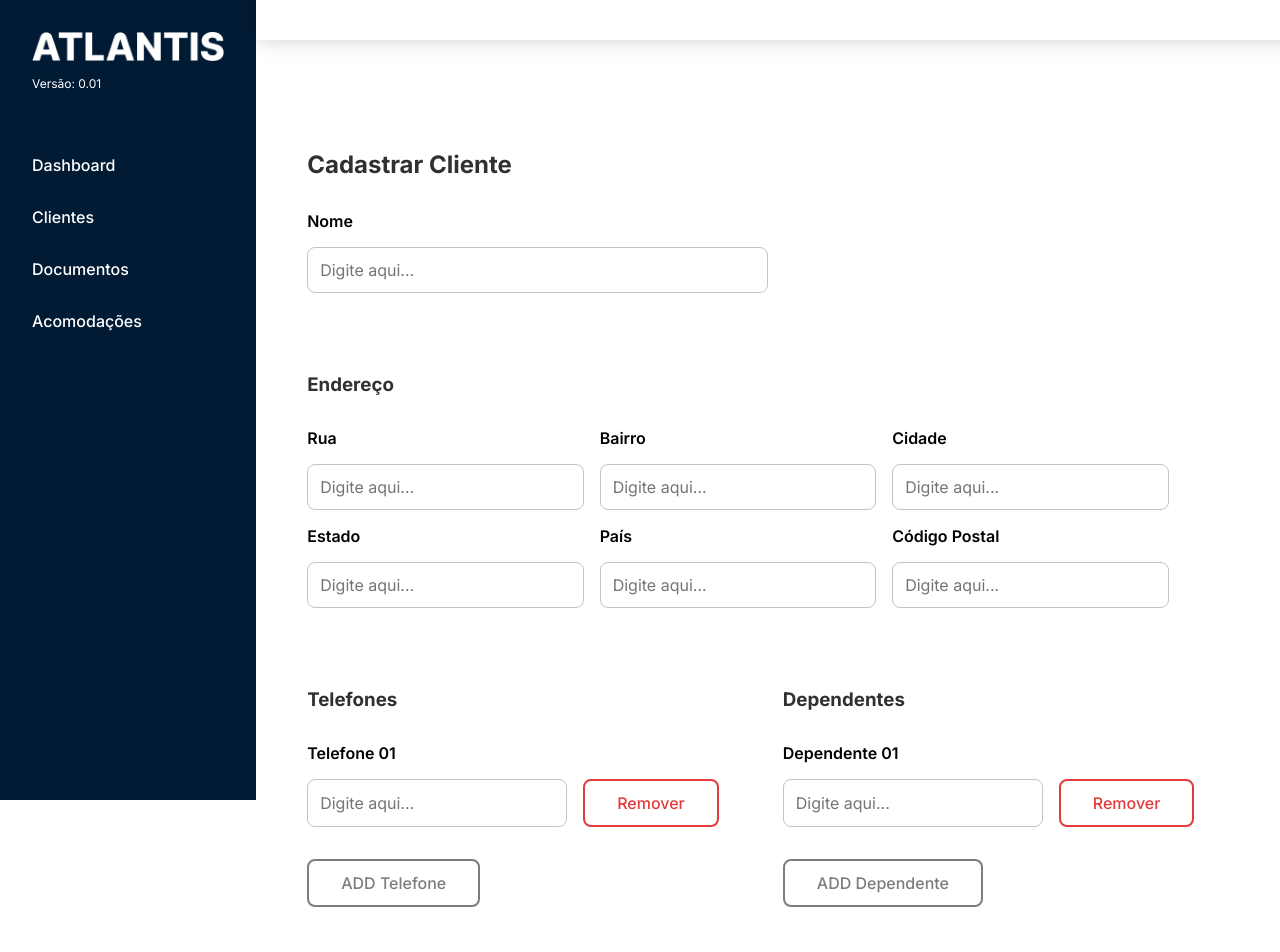
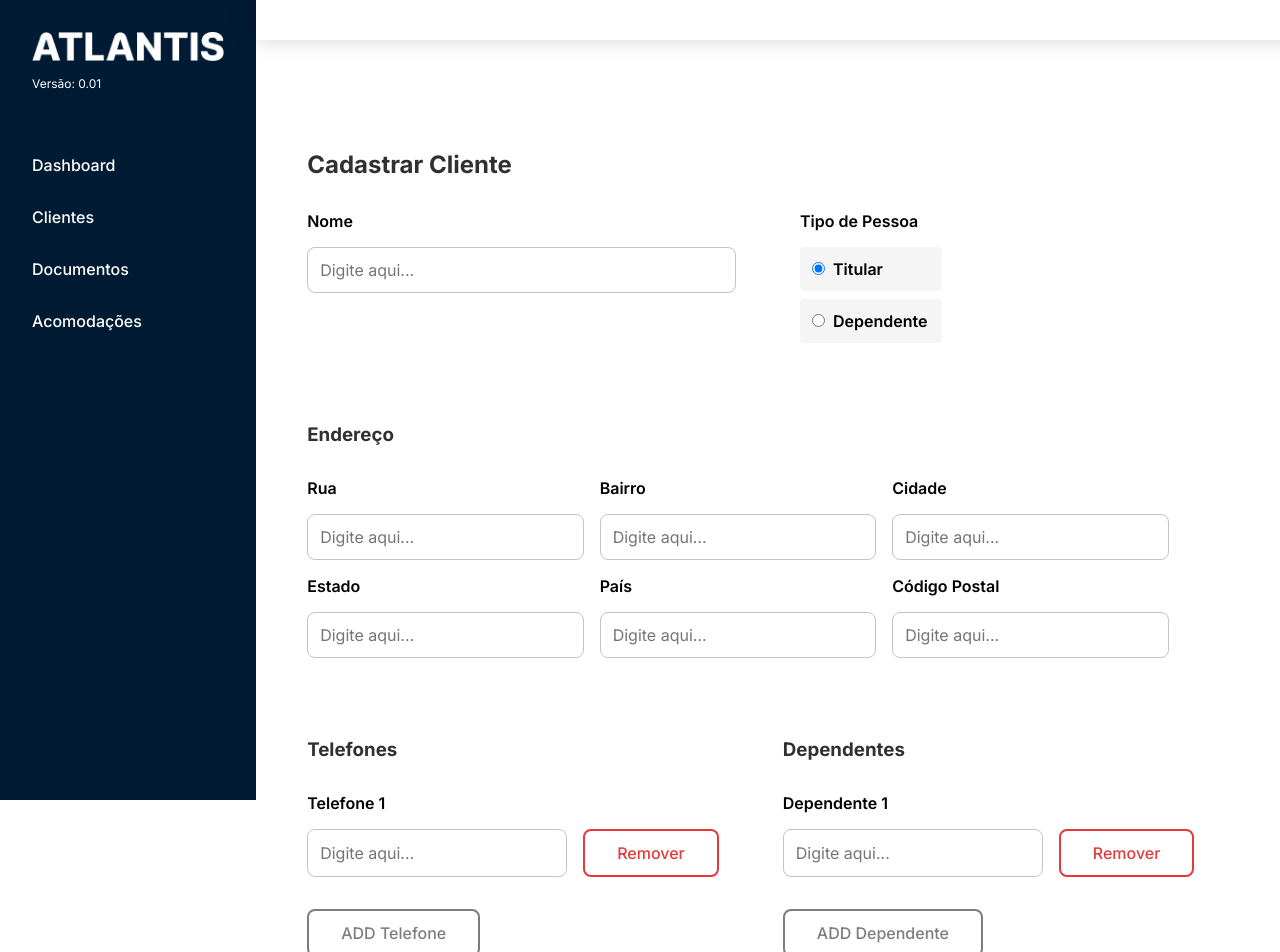
Before and after one commit to maarantes/atlantis, a React (Create React App) app: page /clientes/cadastro in a window 1280 px wide. Shown: the top 952 px of the page. Built offline with nearby package versions, Linux system fonts and the light colour scheme.

Commit message:
feat: Adicionando toggle de Titular ou Dependente na pág. CadastroCliente

```diff
--- a/src/pages/CadastroCliente/CadastroCliente.scss
+++ b/src/pages/CadastroCliente/CadastroCliente.scss
@@ -17,6 +17,29 @@
     gap: 16px;
     width: 30%;
 }
+
+.cad_input_cima {
+    display: flex;
+    flex-direction: row;
+    gap: 64px;
+}
+
+.cad_radio_cima {
+    margin-top: 16px;
+    margin-bottom: 8px;
+}
+
+.cad_radio {
+    background-color: #F5F5F5;
+    padding: 12px;
+    border-radius: 4px;
+    width: 33%;
+}
+
+label input {
+    margin-right: 8px;
+}
+
 
 .cad_input label {
     font-weight: 600;
@@ -73,3 +96,8 @@
     margin-top: 32px;
     margin-bottom: 96px;
 }
+
+.transparencia {
+    opacity: 0.33;
+    pointer-events: none;
+}
--- a/src/pages/CadastroCliente/CadastroCliente.tsx
+++ b/src/pages/CadastroCliente/CadastroCliente.tsx
@@ -1,10 +1,32 @@
+import React, { useState } from "react";
 import BotaoCTA from "../../components/BotaoCTA/BotaoCTA";
 import CardClienteGeral from "../../components/CardClienteGeral/CardClienteGeral";
 import Navbar from "../../components/Navbar/Navbar";
 import Sidebar from "../../components/Sidebar/Sidebar";
-import "./CadastroCliente.scss"
+import "./CadastroCliente.scss";
 
 function CadastroCliente() {
+  const [dependentes, setDependentes] = useState([{ id: 1 }]);
+  const [telefones, setTelefones] = useState([{ id: 1 }]);
+  const [tipoPessoa, setTipoPessoa] = useState("titular");
+
+  const adicionarDependente = () => {
+    if (tipoPessoa === "titular") {
+      setDependentes([...dependentes, { id: dependentes.length + 1 }]);
+    }
+  };
+
+  const removerDependente = (id: number) => {
+    setDependentes(dependentes.filter((dependente) => dependente.id !== id));
+  };
+
+  const adicionarTelefone = () => {
+    setTelefones([...telefones, { id: telefones.length + 1 }]);
+  };
+
+  const removerTelefone = (id: number) => {
+    setTelefones(telefones.filter((telefone) => telefone.id !== id));
+  };
 
   return (
     <>
@@ -13,9 +35,40 @@ function CadastroCliente() {
       <div className="container margem_5">
         <h2 className="cad_titulo">Cadastrar Cliente</h2>
         <div className="cad_container">
+
+          <div className="cad_input_cima">
           <div className="cad_input cad_metade">
             <label htmlFor="nome">Nome</label>
             <input type="text" id="nome" placeholder="Digite aqui..." />
+          </div>
+
+          <div className="cad_input cad_metade">
+            <div>
+            <label>Tipo de Pessoa</label>
+            <div className="cad_radio_cima cad_radio">
+              <label>
+                <input
+                  type="radio"
+                  value="titular"
+                  checked={tipoPessoa === "titular"}
+                  onChange={() => setTipoPessoa("titular")}
+                />
+                Titular
+              </label>
+              </div>
+              <div className="cad_radio">
+              <label>
+                <input
+                  type="radio"
+                  value="dependente"
+                  checked={tipoPessoa === "dependente"}
+                  onChange={() => setTipoPessoa("dependente")}
+                />
+                Dependente
+              </label>
+              </div>
+            </div>
+          </div>
           </div>
 
           <h3 className="cad_titulo_secao">Endereço</h3>
@@ -49,36 +102,74 @@ function CadastroCliente() {
           <div className="cad_baixo">
             <div className="cad_baixo_esq">
               <h3 className="cad_titulo_secao">Telefones</h3>
-                  <div className="cad_input maior">
-                    <label htmlFor="telefone">Telefone 01</label>
+              {telefones.map((telefone, index) => (
+                <div key={telefone.id} className="cad_input maior">
+                  <label htmlFor={`telefone_${telefone.id}`}>
+                    Telefone {index + 1}
+                  </label>
                   <div className="cad_input_poder_remover">
-                      <input type="text" id="telefone" placeholder="Digite aqui..." />
-                      <BotaoCTA escrito="Remover" aparencia="secundario" cor="vermelho" />
+                    <input
+                      type="text"
+                      id={`telefone_${telefone.id}`}
+                      placeholder="Digite aqui..."
+                    />
+                    <BotaoCTA
+                      escrito="Remover"
+                      aparencia="secundario"
+                      cor="vermelho"
+                      onClick={() => removerTelefone(telefone.id)}
+                    />
                   </div>
                 </div>
+              ))}
               <div>
-                    <BotaoCTA escrito="ADD Telefone" aparencia="secundario" />
+                <BotaoCTA
+                  escrito="ADD Telefone"
+                  aparencia="secundario"
+                  onClick={adicionarTelefone}
+                />
               </div>
             </div>
-                <div className="cad_baixo_dir">
+
+            <div className={`cad_baixo_dir ${tipoPessoa === "dependente" ? "transparencia" : ""}`}>
               <h3 className="cad_titulo_secao">Dependentes</h3>
-                  <div className="cad_input maior">
-                    <label htmlFor="dependente">Dependente 01</label>
+              {dependentes.map((dependente, index) => (
+                <div key={dependente.id} className="cad_input maior">
+                  <label htmlFor={`dependente_${dependente.id}`}>
+                    Dependente {index + 1}
+                  </label>
                   <div className="cad_input_poder_remover">
-                      <input type="text" id="dependente" placeholder="Digite aqui..." />
-                      <BotaoCTA escrito="Remover" aparencia="secundario" cor="vermelho" />
+                    <input
+                      type="text"
+                      id={`dependente_${dependente.id}`}
+                      placeholder="Digite aqui..."
+                    />
+                    <BotaoCTA
+                      escrito="Remover"
+                      aparencia="secundario"
+                      cor="vermelho"
+                      onClick={() => removerDependente(dependente.id)}
+                    />
                   </div>
                 </div>
+              ))}
               <div>
-                    <BotaoCTA escrito="ADD Dependente" aparencia="secundario" />
+                <BotaoCTA
+                  escrito="ADD Dependente"
+                  aparencia="secundario"
+                  onClick={adicionarDependente}
+                />
               </div>
             </div>
           </div>
 
           <div className="cad_botao_cadastro">
-                <BotaoCTA escrito="Cadastrar Cliente" aparencia="primario" cor="verde" />
+            <BotaoCTA
+              escrito="Cadastrar Cliente"
+              aparencia="primario"
+              cor="verde"
+            />
           </div>
-
         </div>
       </div>
     </>
```
Lines whose indentation alone changed are shown as unchanged.
